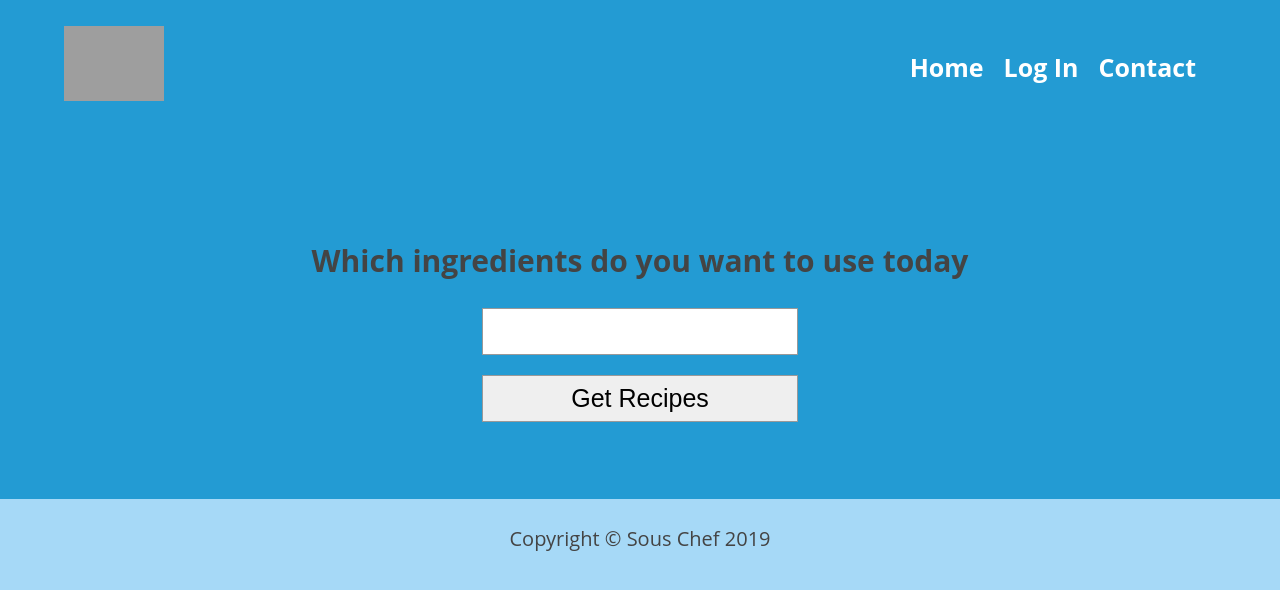
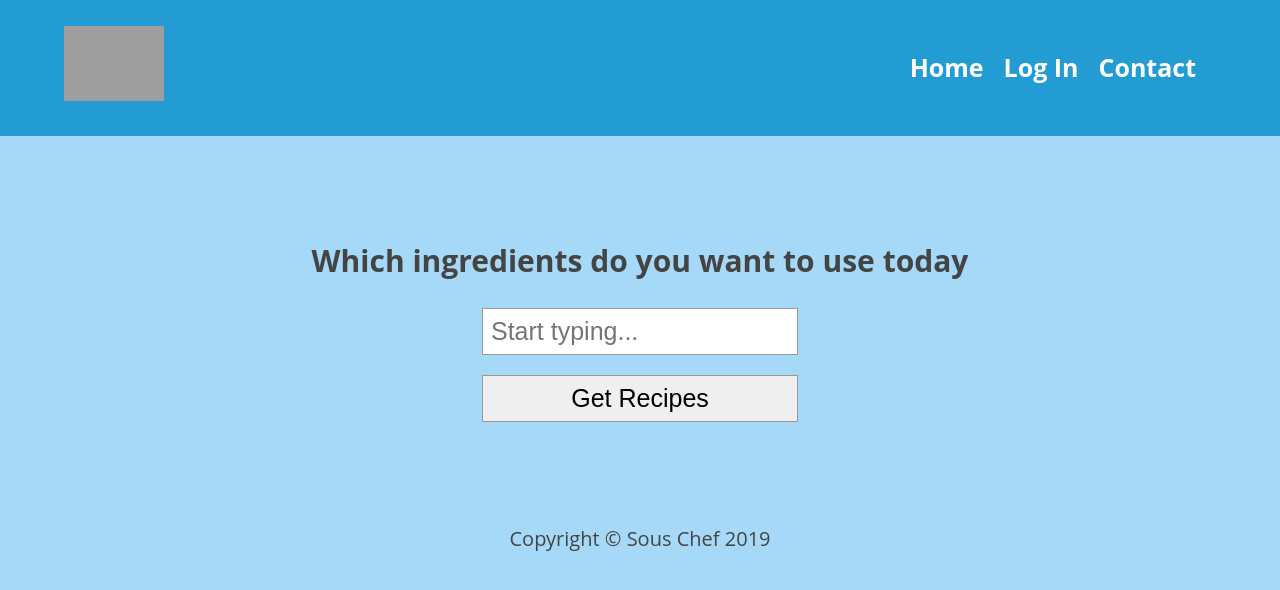
Before and after one commit to muzhaqi16/sous-chef-client, a React (Create React App) app: page /recipes in a window 1280 px wide. Shown: the top 590 px of the page. Built offline with nearby package versions, Linux system fonts and the light colour scheme; grey boxes are pictures that could not be loaded.

Commit message:
show the recipes list

```diff
--- a/src/components/Header/Header.js
+++ b/src/components/Header/Header.js
@@ -26,7 +26,7 @@ export default class Header extends Component {
         return (
             <nav role="navigation">
                 <Link to="/" id="logo-link"><img src={logo} alt="sous chef logo" id="logo" /></Link>
-                <div class="menu">
+                <div className="menu">
                     <button id="nav-toggle">&#9776;</button>
                     <ul id="main-nav">
                         <li><Link to="/">Home</Link></li>
--- a/src/components/RecipeSearchBox/RecipeSearchBox.js
+++ b/src/components/RecipeSearchBox/RecipeSearchBox.js
@@ -14,16 +14,13 @@ export default class RecipeSearchBox extends Component {
     constructor(props) {
         super(props);
         this.state = {
-            // The active selection's index
             activeSuggestion: 0,
-            // The suggestions that match the user's input
             filteredSuggestions: [],
-            // Whether or not the suggestion list is shown
             showSuggestions: false,
-            // What the user has entered
             userInput: "",
 
-            recipeItems: []
+            recipeItems: [],
+            recipes: []
         };
     }
 
@@ -88,13 +85,24 @@ export default class RecipeSearchBox extends Component {
         const url = 'https://api.spoonacular.com/recipes/findByIngredients?ingredients=';
         const apiKey = '405190d9b2554465948e538161346bba';
         const ingredients = this.state.recipeItems.join();
-        console.log(`${url}${ingredients}&apiKey=${apiKey}`);
         fetch(`${url}${ingredients}&apiKey=${apiKey}`)
             .then(response => response.json())
-            .then(data => console.log(data))
+            .then(data => this.handleRecipes(data))
             .catch(error => {
                 console.error(error.message + '. Could not get recipes')
             })
+    }
+    handleRecipes = (data) => {
+        const newRecipes = data.map(item => {
+            const id = item.id;
+            const likes = item.likes;
+            const name = item.title;
+            const image = item.image;
+            const missingIngredients = item.missedIngredients.map(ingredient => ingredient.name)
+            const newRecipe = { name, image, missingIngredients, id, likes };
+            return newRecipe;
+        })
+        this.setState({ recipes: newRecipes });
     }
     render() {
         const { onChange, onClick, onKeyDown, getRecipes,
@@ -103,11 +111,15 @@ export default class RecipeSearchBox extends Component {
                 filteredSuggestions,
                 showSuggestions,
                 userInput,
-                recipeItems
+                recipeItems,
+                recipes
             }
         } = this;
         const recipeList = recipeItems.map(item => {
             return <li key={item}>{item}</li>
+        })
+        const recipesList = recipes.map(recipe => {
+            return <li key={recipe.id}><img src={recipe.image} alt={recipe.name} />{recipe.missingIngredients}</li>
         })
         let suggestionsListComponent;
 
@@ -145,7 +157,7 @@ export default class RecipeSearchBox extends Component {
                     type="text"
                     onChange={onChange}
                     onKeyDown={onKeyDown}
-                    value={userInput}
+                    value={userInput} placeholder="Start typing..."
                 />
                 {suggestionsListComponent}
                 <div className="selected-ingredients">
@@ -153,6 +165,9 @@ export default class RecipeSearchBox extends Component {
                         {recipeList}
                     </ul>
                 </div>
+                <ul>
+                    {recipesList}
+                </ul>
                 <button onClick={getRecipes}>Get Recipes</button>
             </Fragment>
         );
--- /dev/null
+++ b/src/routes/RecipesPage/RecipesPage.css
@@ -0,0 +1,5 @@
+#recipe-page{
+    border-radius: 0;
+    width: 100%;
+    background-color: #a6d9f7;
+}
--- a/src/routes/RecipesPage/RecipesPage.js
+++ b/src/routes/RecipesPage/RecipesPage.js
@@ -1,6 +1,7 @@
 import React, { Component } from 'react'
 import RecipeSearchBox from '../../components/RecipeSearchBox/RecipeSearchBox'
 import GroceriesContext from './../../contexts/GroceriesContext';
+import './RecipesPage.css';
 
 export default class RecipesPage extends Component {
     static contextType = GroceriesContext;
@@ -8,7 +9,7 @@ export default class RecipesPage extends Component {
         const itemNames = this.context.data.groceries;
         let grocerySuggestions = itemNames.map(obj => obj['name'])
         return (
-            <section>
+            <section id="recipe-page">
                 <RecipeSearchBox suggestions={grocerySuggestions} />
             </section>
         )
```
